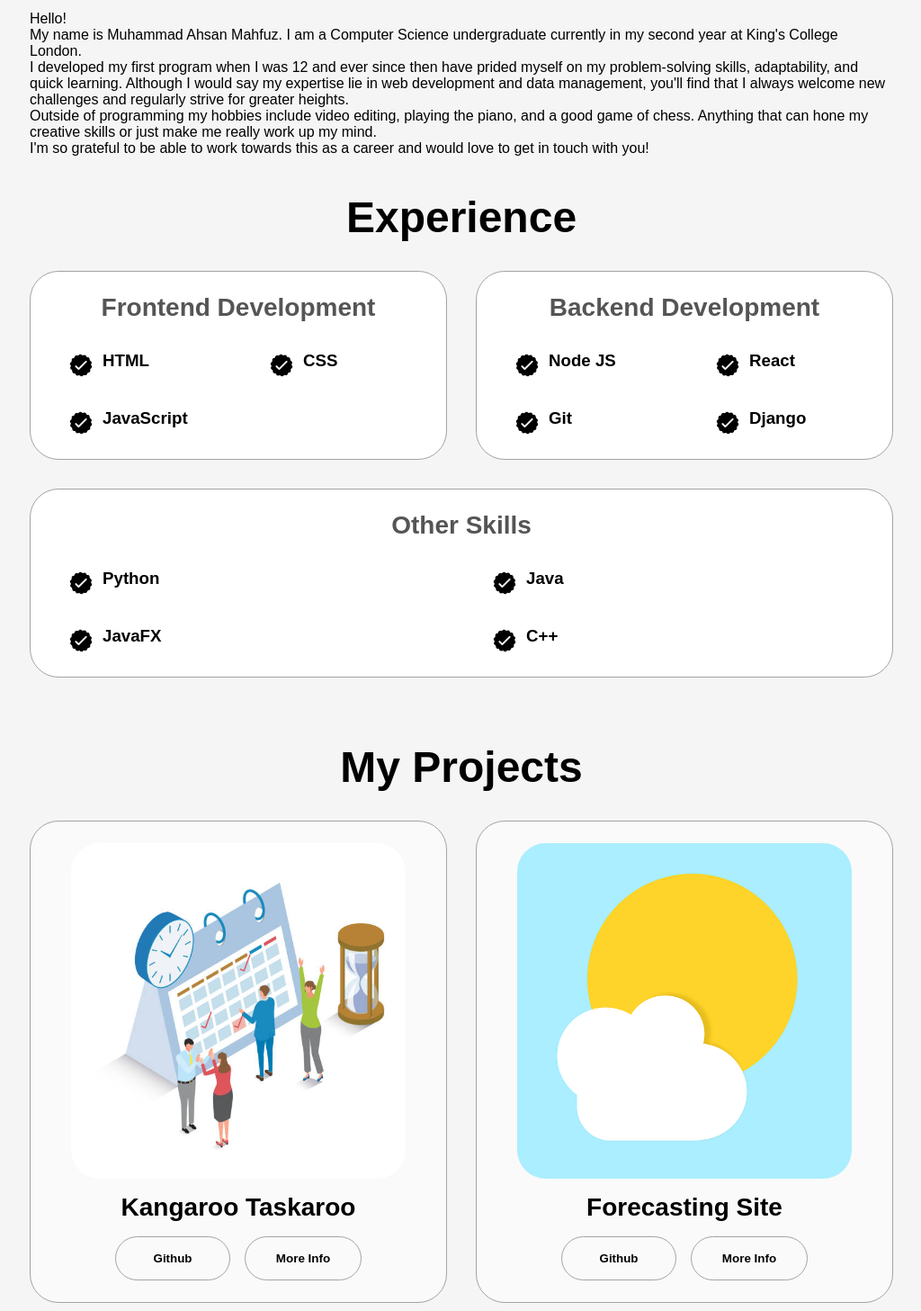
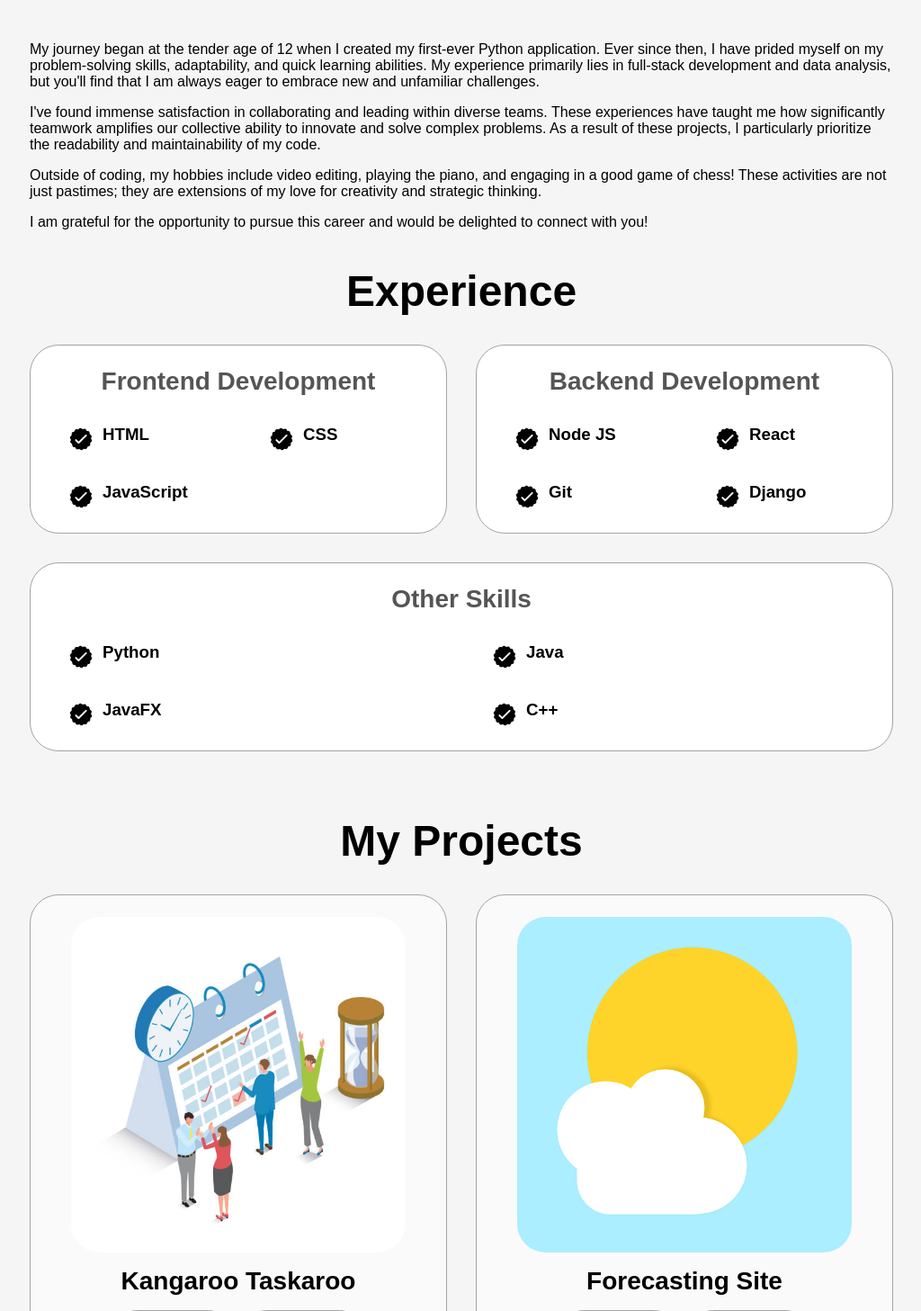
Before and after one commit to AhsanM1470/muhammad-mahfuz-portfolio, a React (Create React App) app: page / in a window 1280 px wide. Shown: the part 1173-2630 px from the top of the page at 90% size, without its empty margins (127-1151 px from the left). Built offline with nearby package versions, Linux system fonts and the light colour scheme.

Commit message:
Fix text styling

```diff
--- a/src/App.css
+++ b/src/App.css
@@ -57,7 +57,7 @@ body{
   background-color: rgb(245, 245, 245);
 }
 
-h2{
+h2, h3{
   display: block;
   margin-left: auto;
   margin-right: auto;
@@ -85,6 +85,15 @@ nav{
   margin-top: 1em;
 }
 
+.fine-text{
+  color: rgb(55, 55, 55);
+  text-align: center;
+}
+
+#key-bold{
+  color: rgb(0, 125, 251);
+}
+
 a{
   color: black;
   text-decoration: none;
@@ -95,7 +104,7 @@ a:hover{
   color: grey;
   text-decoration: underline;
   text-underline-offset: 1rem;
-  text-decoration-color: rgb(0, 176, 251);
+  text-decoration-color: rgb(0, 109, 251);
 }
 
 .logo{
@@ -244,6 +253,10 @@ a, .btn{
 
 .project-link:hover{
   text-decoration: none;
+}
+
+#sentence-link{
+  color: rgb(0, 17, 255);
 }
 
 /* SECTIONS */
--- a/src/components/AboutSection.js
+++ b/src/components/AboutSection.js
@@ -15,16 +15,27 @@ function AboutSection(){
                             <p>Bachelors of Science BSc</p>
                             <p>Computer Science</p>
                             <p>King's College London</p>
+                            <p>Currently in my second year</p>
                         </div>
                     </div>
                     <div>
-                        <p>
-                            Hello!<br/>
-                            My name is Muhammad Ahsan Mahfuz. I am a Computer Science undergraduate currently in my second year at King's College London.<br/>
-                        </p>
-                        <p>I developed my first program when I was 12 and ever since then have prided myself on my problem-solving skills, adaptability, and quick learning. Although I would say my expertise lie in web development and data management, you'll find that I always welcome new challenges and regularly strive for greater heights.</p>
-                        <p>Outside of programming my hobbies include video editing, playing the piano, and a good game of chess. Anything that can hone my creative skills or just make me really work up my mind.</p>
-                        <p>I'm so grateful to be able to work towards this as a career and would love to get in touch with you!</p>
+                        <div className="text-container">
+                            My journey began at the tender age of 12 when I created my first-ever Python application.
+                            Ever since then, I have prided myself on my problem-solving skills, adaptability, and quick learning abilities.
+                            My experience primarily lies in full-stack development and data analysis, but you'll find that I am always eager to embrace new and unfamiliar challenges.
+                        </div>
+                        <div className="text-container">
+                            I've found immense satisfaction in collaborating and leading within diverse teams.
+                            These experiences have taught me how significantly teamwork amplifies our collective ability to innovate and solve complex problems.
+                            As a result of these projects, I particularly prioritize the readability and maintainability of my code.
+                        </div>
+                        <div className="text-container">
+                            Outside of coding, my hobbies include video editing, playing the piano, and engaging in a good game of chess!
+                            These activities are not just pastimes; they are extensions of my love for creativity and strategic thinking.
+                        </div>
+                        <div className="text-container">
+                            I am grateful for the opportunity to pursue this career and would be delighted to connect with you!
+                        </div>
                     </div>
                 </div>
             </div>
--- a/src/components/ContactSection.js
+++ b/src/components/ContactSection.js
@@ -6,7 +6,7 @@ function ContactSection(){
 
     return(
         <section id="contact">
-            <h1 class="title section-header">Get in Touch</h1>
+            <h1 class="title section-header">Contact</h1>
             <div class="contact-info-upper-container">
                 <div class="contact-info-container">
                     <img src={icons.email} class="icon contact-icon email-icon" alt="Email icon"/>
--- a/src/components/Navbar.js
+++ b/src/components/Navbar.js
@@ -9,13 +9,6 @@ function Navbar(){
         console.log("Touched");
     };
 
-    const scrollToSection = (sectionId) => {
-      const section = document.getElementById(sectionId);
-      if (section) {
-          section.scrollIntoView({ behavior: "smooth" });
-      }
-  };
-
     return(
     <header>
       <nav id="desktop-nav">
@@ -26,10 +19,10 @@ function Navbar(){
         </div>
         <div>
             <ul className="nav-links">
-            <li><a href="#about">About</a></li>
-            <li><a href="#experience">Experience</a></li>
-            <li><a href="#projects">Projects</a></li>
-            <li><a href="#contact">Contact</a></li>
+            <li><Link to="/home#about">About</Link></li>
+            <li><Link to="/home#experience">Experience</Link></li>
+            <li><Link to="/home#projects">Projects</Link></li>
+            <li><Link to="/home#contact">Contact</Link></li>
             </ul>
         </div>
       </nav>
@@ -47,10 +40,10 @@ function Navbar(){
             <span></span>
           </div>
           <div className={`menu-links ${isMenuOpen ? 'open' : ''}`}>
-            <li><a href="#about" onClick={toggleMenu}>About</a></li>
-            <li><a href="#experience" onClick={toggleMenu}>Experience</a></li>
-            <li><a href="#projects" onClick={toggleMenu}>Projects</a></li>
-            <li><a href="#contact" onClick={toggleMenu}>Contact</a></li>
+            <li><Link to="/home#about" onClick={toggleMenu}>About</Link></li>
+            <li><Link to="/home#experience" onClick={toggleMenu}>Experience</Link></li>
+            <li><Link to="/home#projects" onClick={toggleMenu}>Projects</Link></li>
+            <li><Link to="/home#contact" onClick={toggleMenu}>Contact</Link></li>
           </div>
         </div>
       </nav>
--- a/src/components/ProjectSection.js
+++ b/src/components/ProjectSection.js
@@ -17,8 +17,8 @@ function ProjectSection(){
                         </div>
                         <h2 className="experience-sub-title project-title">Kangaroo Taskaroo</h2>
                         <div className="btn-container">
-                            <button className="btn btn-color-2 project-btn" onClick={() => window.location.href='https://github.com/'}>
-                                Github
+                            <button className="btn btn-color-2 project-btn" onClick={() => window.location.href='https://github.com/AhsanM1470/kangaroo-taskaroo'}>
+                                Source Code
                             </button>
                             <Link to="/kangaroo-taskaroo" className="project-link btn btn-color-2 project-btn">
                                 More Info
@@ -33,8 +33,8 @@ function ProjectSection(){
                         </div>
                         <h2 className="experience-sub-title project-title">Forecasting Site</h2>
                         <div className="btn-container">
-                            <button className="btn btn-color-2 project-btn" onClick={() => window.location.href='https://github.com/'}>
-                                Github
+                            <button className="btn btn-color-2 project-btn" onClick={() => window.location.href='https://github.com/AhsanM1470/weather-app'}>
+                                Source Code
                             </button>
                             <Link to="/weather" className="project-link btn btn-color-2 project-btn">
                                 More Info
@@ -49,8 +49,8 @@ function ProjectSection(){
                         </div>
                         <h2 className="experience-sub-title project-title">COVID Data Viewer</h2>
                         <div className="btn-container">
-                            <button className="btn btn-color-2 project-btn" onClick={() => window.location.href='https://github.com/'}>
-                                Github
+                            <button className="btn btn-color-2 project-btn" onClick={() => window.location.href='https://github.com/AhsanM1470/covid-data-viewer'}>
+                                Source Code
                             </button>
                             <Link to="/covid-data-viewer" className="project-link btn btn-color-2 project-btn">
                                 More Info
@@ -60,10 +60,10 @@ function ProjectSection(){
                 </div>
 
                 <h2>And this very website you're using right now!</h2>
-                <div class="text-container">
-                    Using <b>HTML, CSS, JavaScript, NodeJS</b> and <b>React</b>
+                <div className="fine-text">
+                    Using <b id="key-bold">HTML, CSS, JavaScript, NodeJS</b> and <b id="key-bold">React</b> <br />
+                    You can find the source code <a href="https://github.com/AhsanM1470/muhammad-mahfuz-portfolio/" id="sentence-link">here</a>
                 </div>
-
             </div>
         </section>
     );
--- a/src/pages/CovidDataViewerProject.js
+++ b/src/pages/CovidDataViewerProject.js
@@ -15,7 +15,9 @@ function CovidDataViewerProject() {
         <div className="project-details-container">
           <div className="text-container">
             This application visualises COVID-19 data across different London boroughs. The data is retrieved from a locally stored Excel file with statistics dating back to the start of the pandemic.<br />
-            Developed in <b>Java</b> with <b>JavaFX</b> and <b>SceneBuilder</b>.
+          </div>
+          <div className="text-container">
+          Developed in <b id="key-bold">Java</b> with <b id="key-bold">JavaFX</b> and <b id="key-bold">SceneBuilder</b>.
           </div>
         </div>
       </section>
--- a/src/pages/Home.js
+++ b/src/pages/Home.js
@@ -1,4 +1,5 @@
-import React from 'react';
+import React, { useEffect } from 'react';
+import { useLocation } from 'react-router-dom';
 import ProfileSection from '../components/ProfileSection';
 import AboutSection from '../components/AboutSection';
 import ExperienceSection from '../components/ExperienceSection';
@@ -8,6 +9,28 @@ import '../App.css';
 import '../MediaQueries.css';
 
 function Home() {
+    const location = useLocation();
+
+    useEffect(() => {
+        const scrollToSection = () => {
+            // Get the hash (or query parameter) from the URL
+            const section = location.hash;
+            if(section){
+                const element = document.getElementById(section.replace('#', ''));
+                if(element){
+                    element.scrollIntoView({ behavior: 'smooth' });
+                }
+            }
+        };
+
+        window.addEventListener('load', scrollToSection);
+        scrollToSection();
+
+        return () => {
+            window.removeEventListener('load', scrollToSection);
+        };
+    }, [location]);
+
     return(
         <div>
             <ProfileSection />
```
Also changed, not shown: src/pages/KangarooTaskarooProject.js (+7 -4 lines), src/pages/WeatherProject.js (+9 -5 lines), src/pages/App.js (line endings or trailing spaces).
